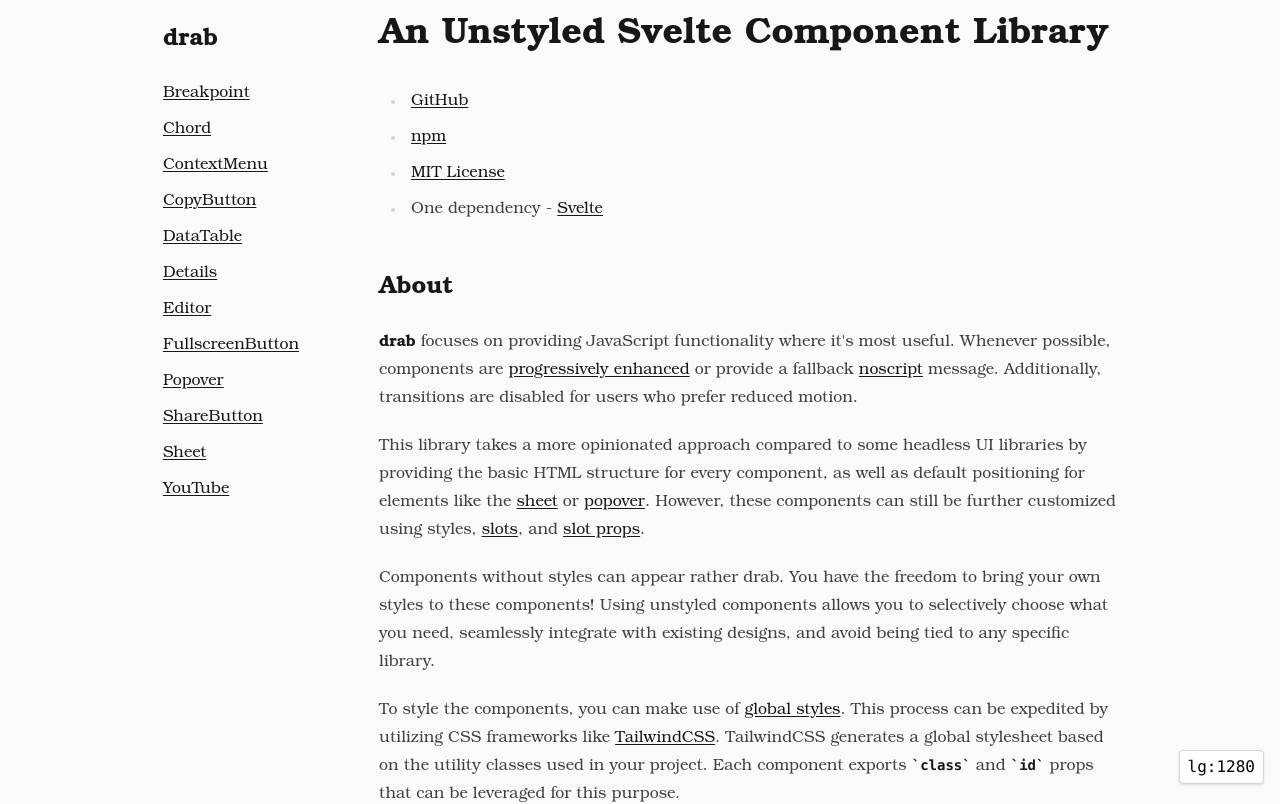
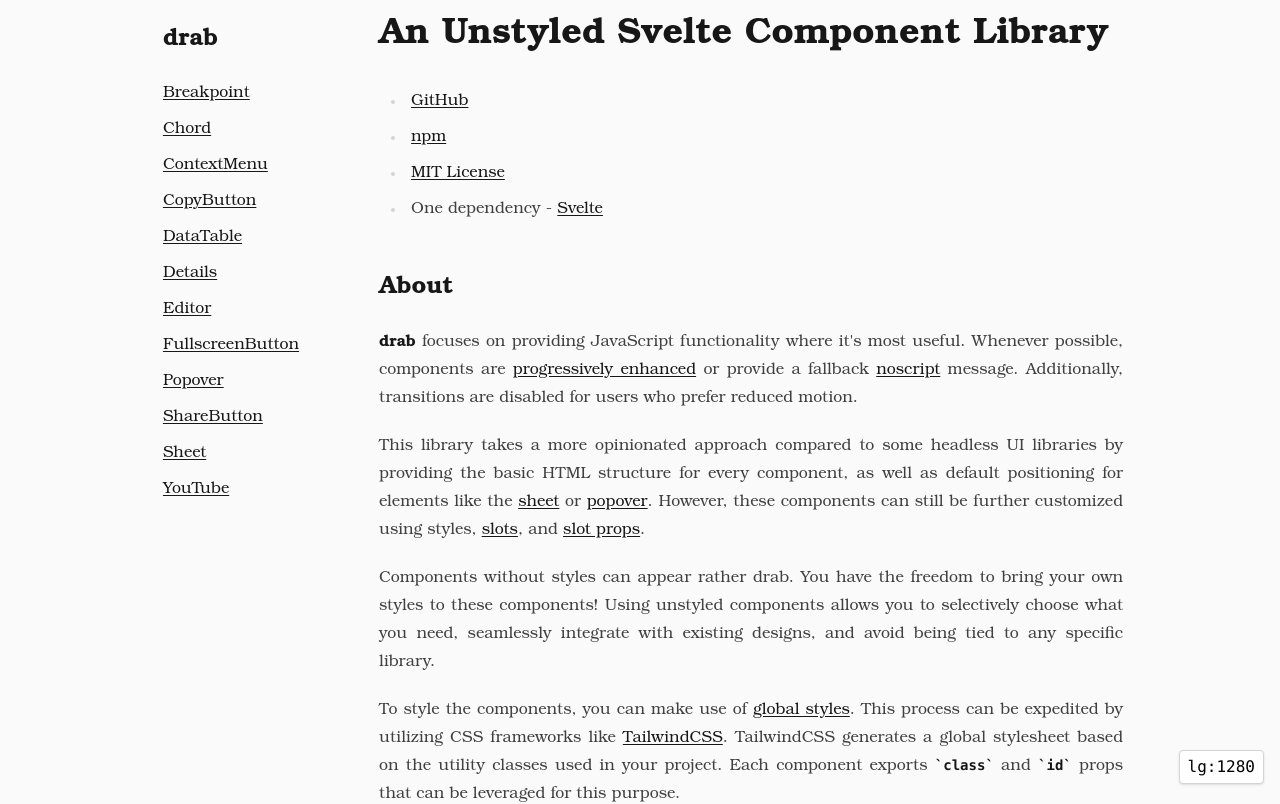
Before and after one commit to rossrobino/drab, a SvelteKit app: page / in a window 1280 px wide. Shown: the top 804 px of the page. Built offline with nearby package versions, Linux system fonts and the light colour scheme.

Commit message:
text-justify

```diff
--- a/src/routes/+layout.svelte
+++ b/src/routes/+layout.svelte
@@ -27,7 +27,7 @@
 <SkipLink />
 
 <div
-	class="prose-h1:text-balance prose prose-neutral max-w-none font-antique selection:bg-neutral-400/30 prose-h1:capitalize prose-h2:capitalize prose-h3:capitalize prose-a:underline-offset-2 hover:prose-a:decoration-dotted focus:prose-a:decoration-dotted prose-pre:text-sm lg:flex lg:justify-center"
+	class="prose-h1:text-balance prose prose-neutral max-w-none text-justify font-antique selection:bg-neutral-400/30 prose-h1:capitalize prose-h2:capitalize prose-h3:capitalize prose-a:underline-offset-2 hover:prose-a:decoration-dotted focus:prose-a:decoration-dotted prose-pre:text-sm lg:flex lg:justify-center"
 >
 	<div class="gap-12 lg:flex">
 		<header class="sticky top-0">
```
